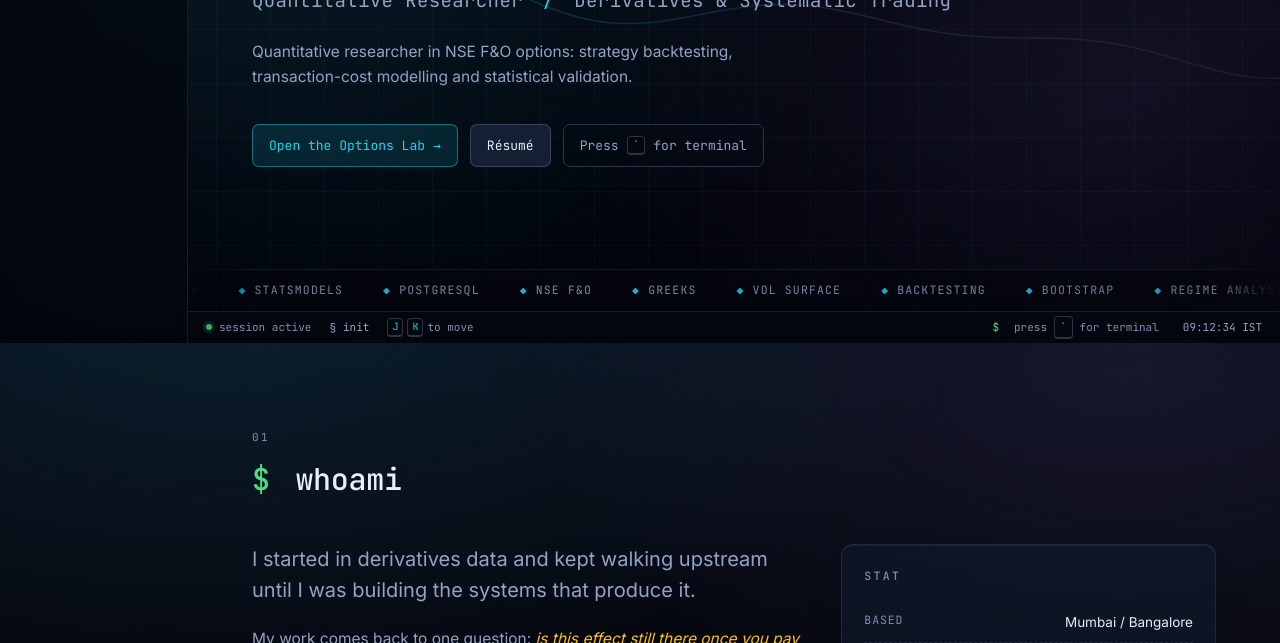
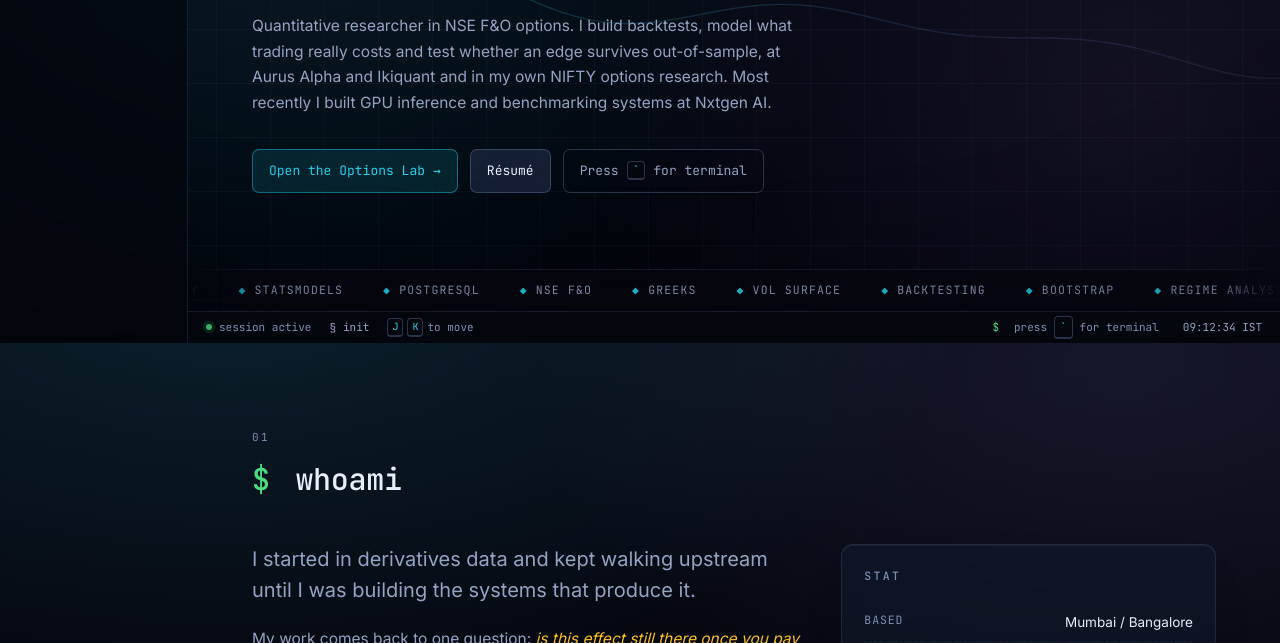
Before and after one commit to Yash141414/Yash141414.github.io, a plain HTML site: page index.html in a window 1280 px wide. Shown: the part 457-1100 px from the top of the page. Drawn offline with Linux system fonts and the light colour scheme; animation ran at ten frames a second.

Commit message:
Remove résumé summary; give the site its own short intro
Co-Authored-By: Claude Opus 5.5 <noreply@anthropic.com>

```diff
--- a/index.html
+++ b/index.html
@@ -55,7 +55,9 @@
     <h1 class="hero-name">YASH CHHEDA</h1>
     <p class="hero-role">Quantitative Researcher <span class="sep">/</span> Derivatives &amp; Systematic Trading</p>
     <p class="hero-blurb">
-      Quantitative researcher in NSE F&amp;O options: strategy backtesting, transaction-cost modelling and statistical validation.
+      Quantitative researcher in NSE F&amp;O options. I build backtests, model what trading really costs and test whether an edge
+      survives out-of-sample, at Aurus Alpha and Ikiquant and in my own NIFTY options research. Most recently I built GPU
+      inference and benchmarking systems at Nxtgen AI.
     </p>
     <div class="hero-cta">
       <a class="btn btn-primary" href="#lab">Open the Options Lab <span class="arr">&rarr;</span></a>
```
Also changed, not shown: 1 other file.
